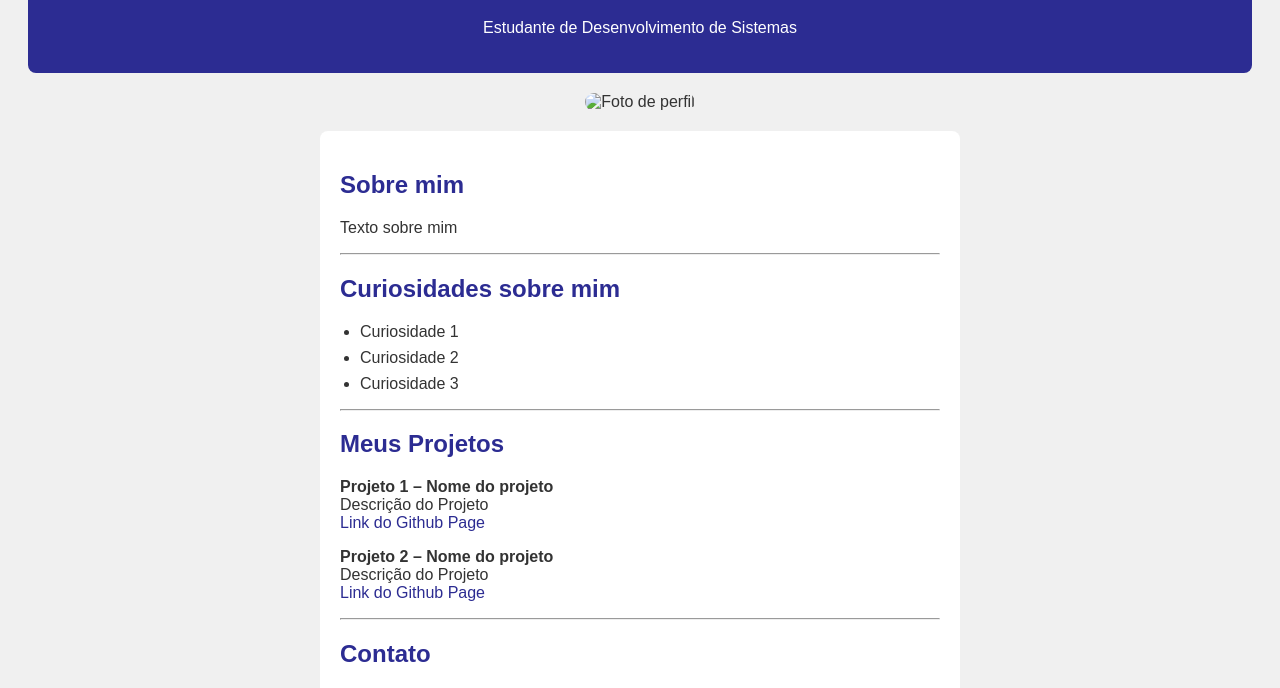
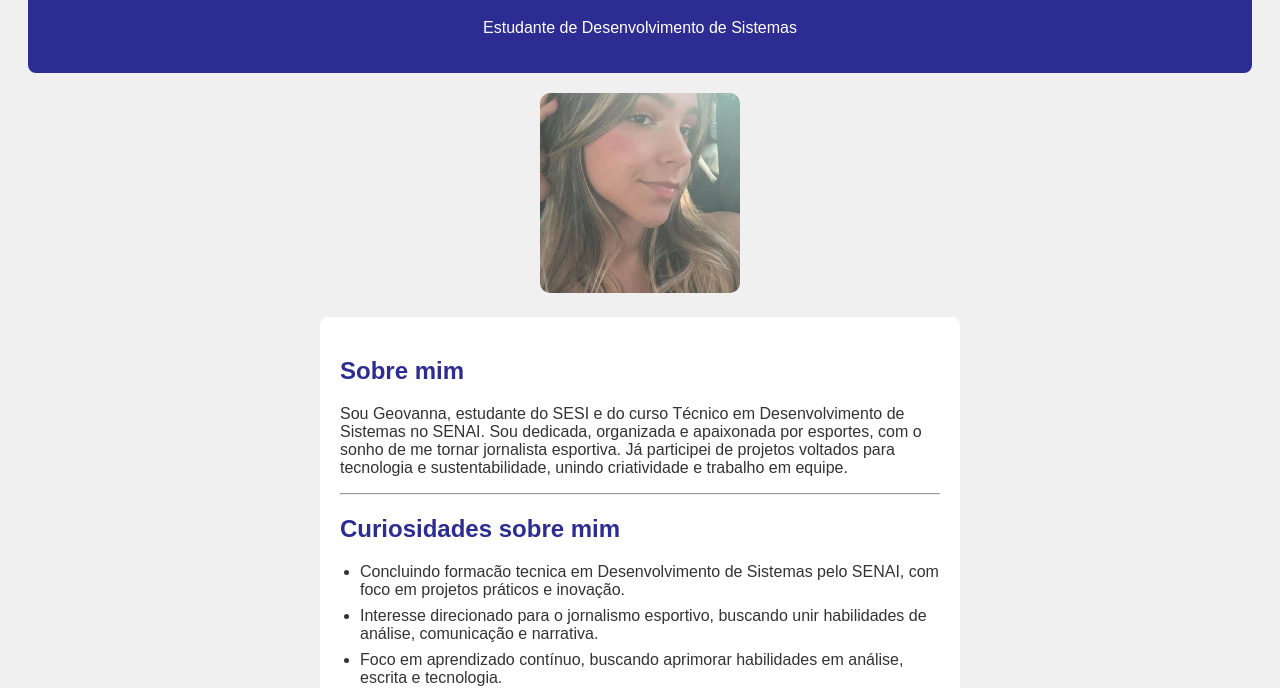
Before and after one commit to geecarvalhoo/html, a plain HTML site: page aula05/portifolio.html in a window 1280 px wide. Shown: the part 109-797 px from the top of the page. Drawn offline with Linux system fonts and the light colour scheme.

Commit message:
Add files via upload

```diff
--- a/aula05/portifolio.html
+++ b/aula05/portifolio.html
@@ -15,7 +15,7 @@
 
     <!-- Imagem -->
     <section style="text-align: center; margin: 20px 0;">
-        <img src="" alt="Foto de perfil"
+        <img src="195e2806-1082-4c5d-869b-a78a54591553.jpg" alt=""
              style="width:200px; height:200px; border-radius:10px; object-fit:cover;">
     </section>
 
@@ -26,7 +26,7 @@
         <section>
             <article>
                 <h2 style="color:#2c2c92;">Sobre mim</h2>
-                <p>Texto sobre mim</p>
+                <p>Sou Geovanna, estudante do SESI e do curso Técnico em Desenvolvimento de Sistemas no SENAI. Sou dedicada, organizada e apaixonada por esportes, com o sonho de me tornar jornalista esportiva. Já participei de projetos voltados para tecnologia e sustentabilidade, unindo criatividade e trabalho em equipe.</p>
             </article>
         </section>
 
@@ -37,9 +37,12 @@
             <article>
                 <h2 style="color:#2c2c92;">Curiosidades sobre mim</h2>
                 <ul style="padding-left:20px;">
-                    <li style="margin-bottom: 8px;">Curiosidade 1</li>
-                    <li style="margin-bottom: 8px;">Curiosidade 2</li>
-                    <li style="margin-bottom: 8px;">Curiosidade 3</li>
+                    <li style="margin-bottom: 8px;">Concluindo formacão tecnica em Desenvolvimento de Sistemas pelo SENAI, com
+foco em projetos práticos e inovação.</li>
+                    <li style="margin-bottom: 8px;">Interesse direcionado para o jornalismo esportivo, buscando unir habilidades de
+análise, comunicação e narrativa.</li>
+                    <li style="margin-bottom: 8px;">Foco em aprendizado contínuo, buscando aprimorar habilidades em análise,
+escrita e tecnologia.</li>
                 </ul>
             </article>
         </section>
```
Also changed, not shown: aula05/195e2806-1082-4c5d-869b-a78a54591553.jpg (added), aula05/ovofrito.html (line endings or trailing spaces).
